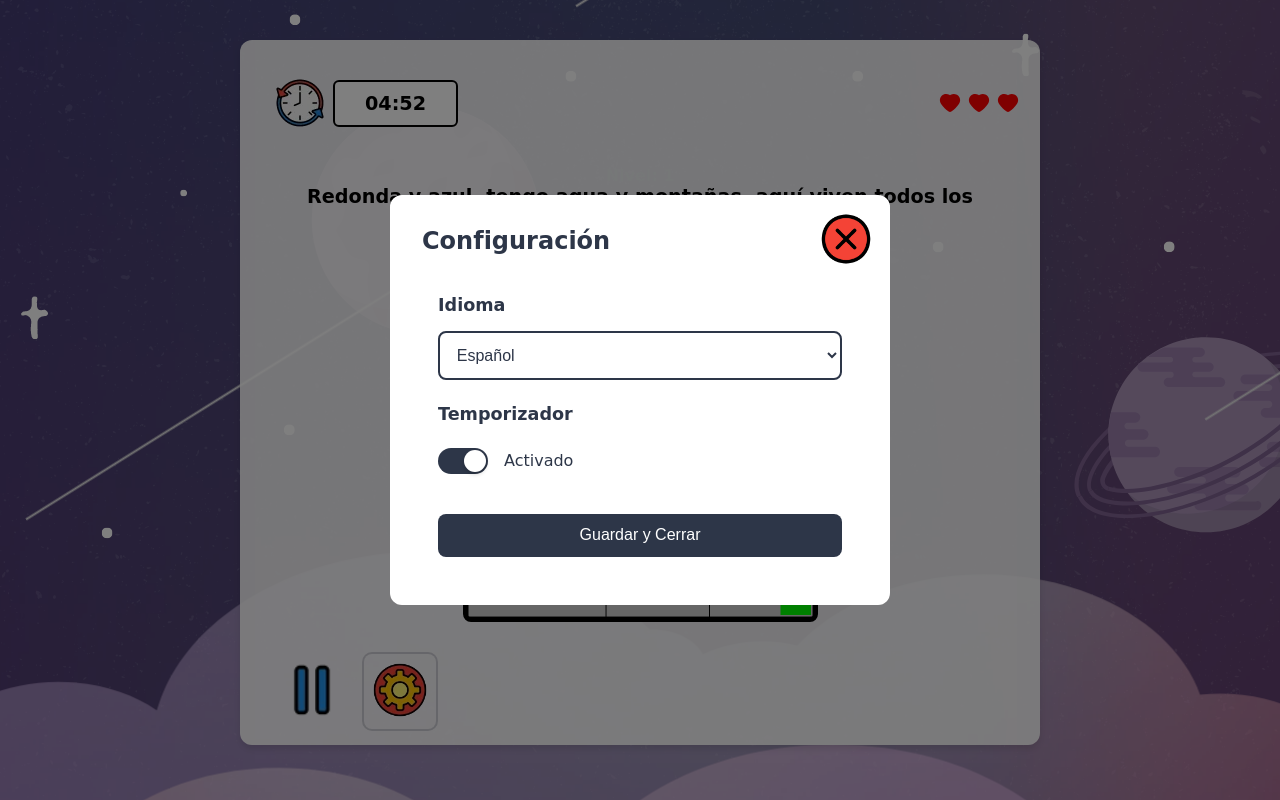
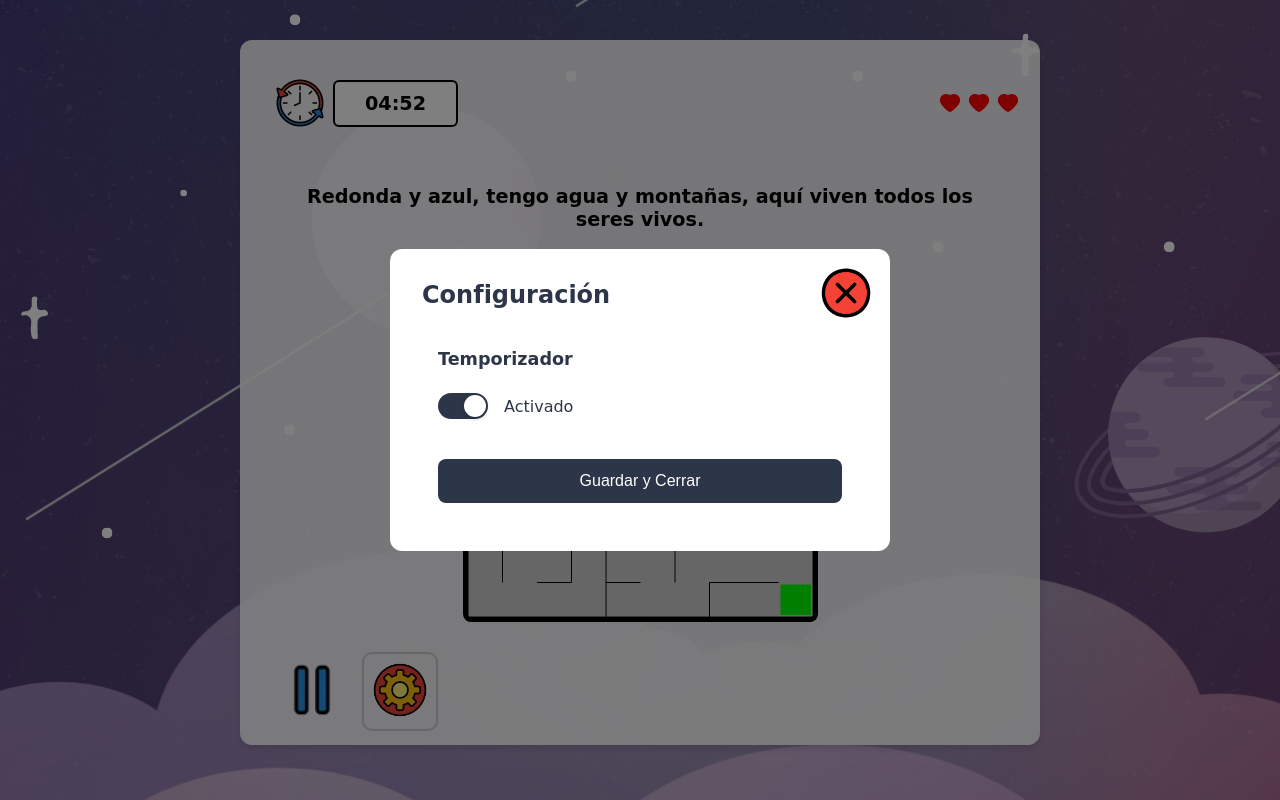
Before and after one commit to riofutabac/MazeGame, a React (Vite) app: page /game in a window 1280 px wide. Both pictures are taken after a click on the button 400 px from the left and 691 px from the top of the page. Built offline with nearby package versions, Linux system fonts and the light colour scheme.

Commit message:
fix: ScreenReader, Configuraciones y Volumen Arreglo en menú flotante de Configuración

```diff
--- a/src/components/common/Modal.jsx
+++ b/src/components/common/Modal.jsx
@@ -50,19 +50,17 @@ export default function Modal({ isOpen, onClose, title, children }) {
 
   useEffect(() => {
     if (isOpen) {
-      // Guardar el elemento que tenía el foco antes de abrir el modal
       previousFocus.current = document.activeElement;
 
-      // Deshabilitar el tabindex de todos los elementos fuera del modal
       const outsideElements = document.querySelectorAll('button, [href], input, select, textarea, [tabindex]:not([tabindex="-1"])');
       outsideElements.forEach(element => {
         if (!modalRef.current?.contains(element)) {
           element.setAttribute('data-previous-tabindex', element.getAttribute('tabindex') || '0');
           element.setAttribute('tabindex', '-1');
+          element.setAttribute('aria-hidden', 'true');
         }
       });
 
-      // Manejar el evento keydown para el Tab
       const handleTabKey = (e) => {
         if (e.key === 'Tab') {
           const focusableElements = modalRef.current.querySelectorAll(
@@ -88,17 +86,14 @@ export default function Modal({ isOpen, onClose, title, children }) {
       document.addEventListener('keydown', handleTabKey);
       return () => {
         document.removeEventListener('keydown', handleTabKey);
-
-        // Restaurar el tabindex de los elementos fuera del modal
         outsideElements.forEach(element => {
           const previousTabIndex = element.getAttribute('data-previous-tabindex');
           if (previousTabIndex) {
             element.setAttribute('tabindex', previousTabIndex);
             element.removeAttribute('data-previous-tabindex');
+            element.removeAttribute('aria-hidden');
           }
         });
-
-        // Restaurar el foco al elemento anterior
         if (previousFocus.current) {
           previousFocus.current.focus();
         }
@@ -109,12 +104,25 @@ export default function Modal({ isOpen, onClose, title, children }) {
   if (!isOpen) return null;
 
   return (
-    <ModalOverlay>
-      <ModalContent ref={modalRef} role="dialog" aria-modal="true">
-        <CloseButton onClick={onClose}>
-          <img src={iconoCerrar} alt="Cerrar" />
+    <ModalOverlay
+      onClick={onClose}
+      role="dialog"
+      aria-modal="true"
+      aria-labelledby="modal-title"
+    >
+      <ModalContent
+        ref={modalRef}
+        onClick={e => e.stopPropagation()}
+        role="document"
+      >
+        <h2 id="modal-title" tabIndex={0}>{title}</h2>
+        <CloseButton
+          onClick={onClose}
+          aria-label="Cerrar modal"
+          tabIndex={0}
+        >
+          <img src={iconoCerrar} alt="" />
         </CloseButton>
-        <h2>{title}</h2>
         {children}
       </ModalContent>
     </ModalOverlay>
--- a/src/components/modals/ConfigModal.jsx
+++ b/src/components/modals/ConfigModal.jsx
@@ -125,33 +125,29 @@ export default function ConfigModal({ isOpen, onClose }) {
 
   return (
     <Modal isOpen={isOpen} onClose={onClose} title="Configuración">
-      <ConfigMenuContainer>
+      <ConfigMenuContainer role="dialog" aria-label="Menú de configuración">
         <ConfigOption>
-          <label htmlFor="language-select">Idioma</label>
-          <select
-            id="language-select"
-            value={language}
-            onChange={handleLanguageChange}
-          >
-            <option value="es">Español</option>
-            <option value="en">English</option>
-          </select>
-        </ConfigOption>
-
-        <ConfigOption>
-          <label htmlFor="timer-toggle">Temporizador</label>
+          <label htmlFor="timer-toggle" tabIndex={0}>Temporizador</label>
           <ToggleSwitch>
             <input
               id="timer-toggle"
               type="checkbox"
               checked={timerEnabled}
               onChange={handleTimerToggle}
+              tabIndex={0}
+              aria-label={`Temporizador ${timerEnabled ? 'activado' : 'desactivado'}`}
             />
-            <span>{timerEnabled ? 'Activado' : 'Desactivado'}</span>
+            <span role="status" aria-live="polite" tabIndex={0}>
+              {timerEnabled ? 'Activado' : 'Desactivado'}
+            </span>
           </ToggleSwitch>
         </ConfigOption>
 
-        <Button onClick={onClose}>
+        <Button
+          onClick={onClose}
+          tabIndex={0}
+          aria-label="Guardar configuración y cerrar menú"
+        >
           Guardar y Cerrar
         </Button>
       </ConfigMenuContainer>
--- a/src/components/modals/SoundModal.jsx
+++ b/src/components/modals/SoundModal.jsx
@@ -124,12 +124,16 @@ export default function SoundModal({ isOpen, onClose }) {
 
   return (
     <Modal isOpen={isOpen} onClose={onClose} title="Configuración de Audio">
-      <SoundMenuContainer>
+      <SoundMenuContainer role="dialog" aria-label="Menú de configuración de audio">
         <VolumeControl>
-          <label htmlFor="music-volume">Música</label>
-          <div className="volume-slider">
-            <button aria-label="Silenciar música">
-              <img src={volumenDown} alt="Silenciar" />
+          <label htmlFor="music-volume" tabIndex={0}>Música</label>
+          <div className="volume-slider" role="group" aria-label="Control de volumen de música">
+            <button
+              onClick={() => setMusicVolume(0)}
+              aria-label="Silenciar música"
+              tabIndex={0}
+            >
+              <img src={volumenDown} alt="" />
             </button>
             <input
               type="range"
@@ -138,18 +142,31 @@ export default function SoundModal({ isOpen, onClose }) {
               max="100"
               value={musicVolume}
               onChange={(e) => setMusicVolume(e.target.value)}
+              tabIndex={0}
+              aria-label={`Volumen de música: ${musicVolume}%`}
+              aria-valuemin="0"
+              aria-valuemax="100"
+              aria-valuenow={musicVolume}
             />
-            <button aria-label="Volumen máximo de música">
-              <img src={volumenUp} alt="Volumen máximo" />
+            <button
+              onClick={() => setMusicVolume(100)}
+              aria-label="Volumen máximo de música"
+              tabIndex={0}
+            >
+              <img src={volumenUp} alt="" />
             </button>
           </div>
         </VolumeControl>
 
         <VolumeControl>
-          <label htmlFor="effects-volume">Efectos de Sonido</label>
-          <div className="volume-slider">
-            <button aria-label="Silenciar efectos">
-              <img src={volumenDown} alt="Silenciar" />
+          <label htmlFor="effects-volume" tabIndex={0}>Efectos de Sonido</label>
+          <div className="volume-slider" role="group" aria-label="Control de volumen de efectos">
+            <button
+              onClick={() => setEffectsVolume(0)}
+              aria-label="Silenciar efectos"
+              tabIndex={0}
+            >
+              <img src={volumenDown} alt="" />
             </button>
             <input
               type="range"
@@ -158,22 +175,33 @@ export default function SoundModal({ isOpen, onClose }) {
               max="100"
               value={effectsVolume}
               onChange={(e) => setEffectsVolume(e.target.value)}
+              tabIndex={0}
+              aria-label={`Volumen de efectos: ${effectsVolume}%`}
+              aria-valuemin="0"
+              aria-valuemax="100"
+              aria-valuenow={effectsVolume}
             />
-            <button aria-label="Volumen máximo de efectos">
-              <img src={volumenUp} alt="Volumen máximo" />
+            <button
+              onClick={() => setEffectsVolume(100)}
+              aria-label="Volumen máximo de efectos"
+              tabIndex={0}
+            >
+              <img src={volumenUp} alt="" />
             </button>
           </div>
         </VolumeControl>
 
-        <div>
+        <div role="group" aria-label="Opciones de sonido">
           <SoundOption>
             <input
               type="checkbox"
               id="music-enabled"
               checked={musicEnabled}
               onChange={(e) => setMusicEnabled(e.target.checked)}
+              tabIndex={0}
+              aria-label={`Música de fondo ${musicEnabled ? 'activada' : 'desactivada'}`}
             />
-            <label htmlFor="music-enabled">Música de Fondo</label>
+            <label htmlFor="music-enabled" tabIndex={0}>Música de Fondo</label>
           </SoundOption>
 
           <SoundOption>
@@ -182,12 +210,18 @@ export default function SoundModal({ isOpen, onClose }) {
               id="effects-enabled"
               checked={effectsEnabled}
               onChange={(e) => setEffectsEnabled(e.target.checked)}
+              tabIndex={0}
+              aria-label={`Efectos de sonido ${effectsEnabled ? 'activados' : 'desactivados'}`}
             />
-            <label htmlFor="effects-enabled">Efectos de Sonido</label>
+            <label htmlFor="effects-enabled" tabIndex={0}>Efectos de Sonido</label>
           </SoundOption>
         </div>
 
-        <Button onClick={onClose}>
+        <Button
+          onClick={onClose}
+          tabIndex={0}
+          aria-label="Guardar configuración de audio y cerrar menú"
+        >
           Guardar y Cerrar
         </Button>
       </SoundMenuContainer>
```
